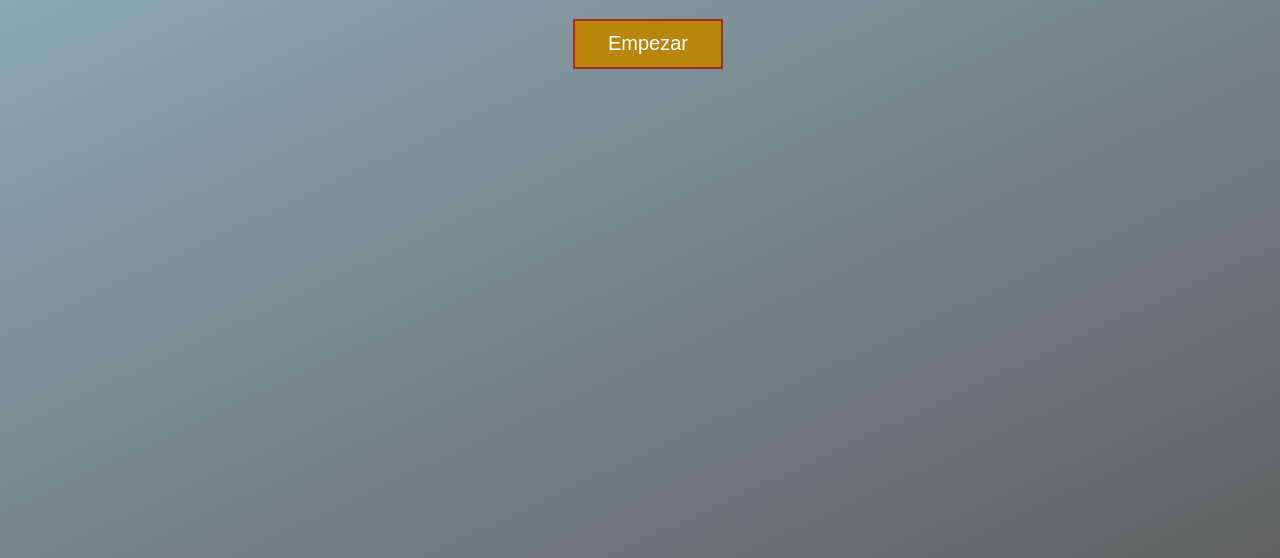
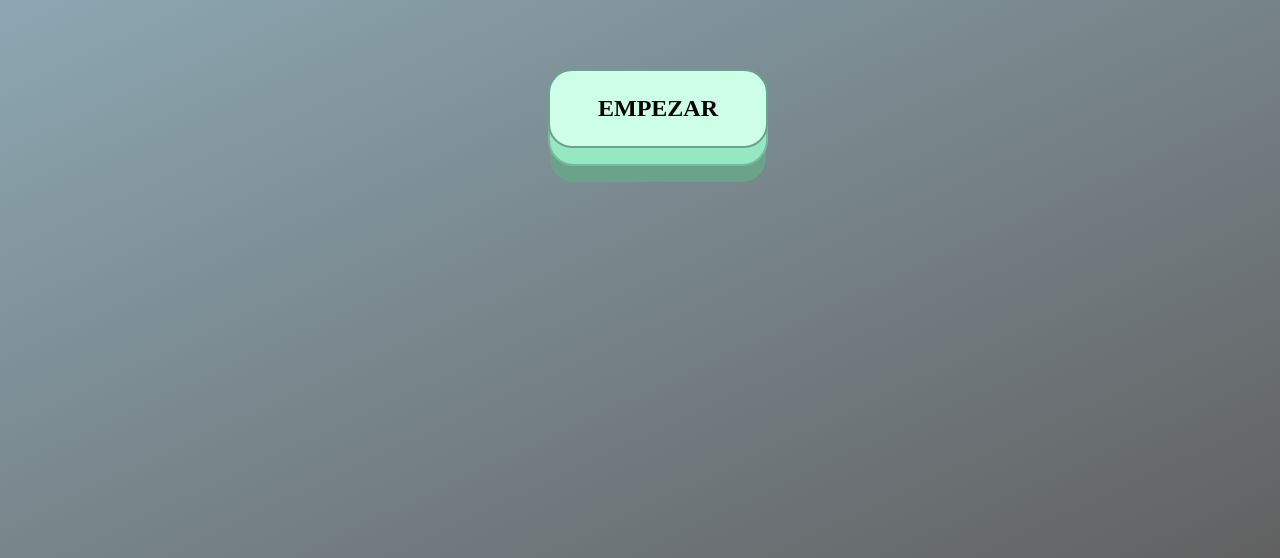
Before and after one commit to vazquezjav/Juego_Telegram_Pre-Matematicas, a plain HTML site: page index.html in a window 1280 px wide. Shown: the part 258-816 px from the top of the page. Drawn offline with Linux system fonts and the light colour scheme.

Commit message:
cambio imagen fondo, css juego, iindex html

```diff
--- a/index.html
+++ b/index.html
@@ -14,7 +14,7 @@
 
             </div>
             <div id="button_empezar">
-                <button class="btn" id="start" onclick="start()"> Empezar</button>
+                <button class="big-button button2 centrar" id="start" onclick="start()"> Empezar</button>
             </div>
 
             <div class="menu" id="operacion">
--- a/juego/script_juego.js
+++ b/juego/script_juego.js
@@ -57,6 +57,7 @@ function valor() {
     var puntaje = document.getElementById("puntaje");
     puntaje.style.display = "inline";
 
+    document.getElementById("nivel").innerHTML="Nivel "+cont+" de "+limite;
     if (operacion == 1) {
         if (dificultad == 1) {
             a = Math.floor(Math.random() * 10) + 1
@@ -262,10 +263,10 @@ async function comprobar(id) {
     }
     if (cont == limite+1) {
         if (puntaje > puntajeMal) {
-            console.log("entra")
+
             this.ganar("ganar_imagen");
         } else {
-            console.log("pierde");
+
             this.ganar("perder_imagen");
         }
     }
--- a/juego/style_juego.css
+++ b/juego/style_juego.css
@@ -4,7 +4,7 @@
     margin: 0 auto;
   }
 body{
-    background: url("fondo2.png") no-repeat center center fixed;
+    background: url("fondo3.png") no-repeat center center fixed;
     -webkit-background-size: cover;
     -moz-background-size: cover;
     -o-background-size: cover;
@@ -108,10 +108,10 @@ position: absolute;
 }
 .centrar_final{
 
-    width: 125px;
-    height: 50px;
-    margin-top: 400px;
-    margin-left: 290px;
+  width: 185px;
+  height: 50px;
+  margin-top: 600px;
+  margin-left: 250px;
 }
 .comenzar{
     margin-top: -190px;
--- a/style.css
+++ b/style.css
@@ -1,3 +1,19 @@
+:root {
+    --backgroundColor: rgba(246, 241, 209);
+    --colorShadeA: rgb(106, 163, 137);
+    --colorShadeB: rgb(121, 186, 156);
+    --colorShadeC: rgb(150, 232, 195);
+    --colorShadeD: rgb(187, 232, 211);
+    --colorShadeE: rgb(205, 255, 232);
+  }
+
+  @import url("https://fonts.googleapis.com/css?family=Open+Sans:400,400i,700");
+  * {
+    box-sizing: border-box;
+  }
+  *::before, *::after {
+    box-sizing: border-box;
+  }
 .cont {
     width: 300px;
     height: 500px;
@@ -7,6 +23,14 @@
 .title{
     text-align: center;
     font-family: Verdana, Geneva, Tahoma, sans-serif;
+}
+.centrar{
+    margin-top: 50px;
+    margin-left: -100px;
+    left: 50%;
+    top: 50%;
+    position: absolute;
+
 }
 body {
 	--def: #96B7C4;
@@ -106,3 +130,62 @@ body {
     box-shadow: 5px 40px -10px rgba(0,0,0,0.57);
     transition: all 0.4s ease 0s;
 }
+.button2 {
+    position: relative;
+    display: inline-block;
+    cursor: pointer;
+    outline: none;
+    border: 0;
+    vertical-align: middle;
+    text-decoration: none;
+    font-size: 1.5rem;
+      color:black;
+    font-weight: 700;
+    text-transform: uppercase;
+    font-family: inherit;
+  }
+
+  .big-button {
+     padding: 1em 2em;
+     border: 2px solid var(--colorShadeA);
+    border-radius: 1em;
+    background: var(--colorShadeE);
+  transform-style: preserve-3d;
+     transition: all 175ms cubic-bezier(0, 0, 1, 1);
+  }
+  .big-button::before {
+    position: absolute;
+    content: '';
+    width: 100%;
+    height: 100%;
+    top: 0;
+    left: 0;
+    right: 0;
+    bottom: 0;
+    background: var(--colorShadeC);
+    border-radius: inherit;
+      box-shadow: 0 0 0 2px var(--colorShadeB), 0 0.75em 0 0 var(--colorShadeA);
+   transform: translate3d(0, 0.75em, -1em);
+       transition: all 175ms cubic-bezier(0, 0, 1, 1);
+  }
+
+
+  .big-button:hover {
+    background: var(--colorShadeD);
+    transform: translate(0, 0.375em);
+  }
+
+  .big-button:hover::before {
+    transform: translate3d(0, 0.75em, -1em);
+  }
+
+  .big-button:active {
+              transform: translate(0em, 0.75em);
+  }
+
+  .big-button:active::before {
+    transform: translate3d(0, 0, -1em);
+
+        box-shadow: 0 0 0 2px var(--colorShadeB), 0 0.25em 0 0 var(--colorShadeB);
+
+  }
```
Also changed, not shown: juego/fondo3.png (added).
